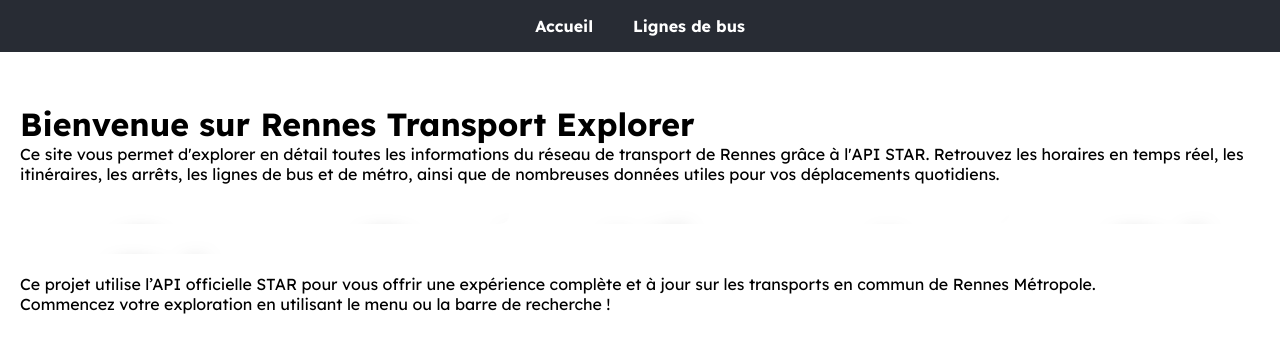
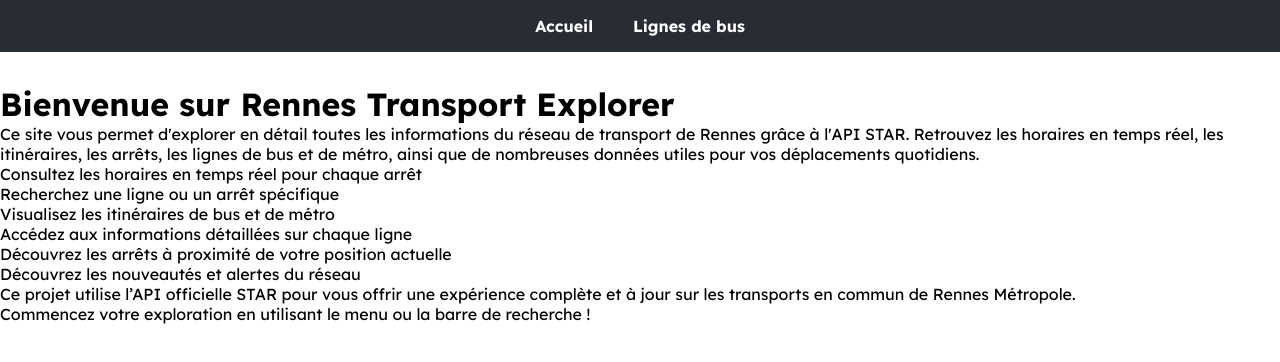
Before and after one commit to Singuila01/start_api_react, a React (Create React App) app: page / in a window 1280 px wide. Shown: the top 362 px of the page. Built offline with nearby package versions, Linux system fonts and the light colour scheme; a web font is replaced by a local one.

Commit message:
Stylisation en CSS

```diff
--- a/src/styles.css
+++ b/src/styles.css
@@ -6,32 +6,65 @@
     font-family: "Lexend Deca", sans-serif;
 }
 
+select option span{
+    font-weight: 900;
+}
+
+header {
+    background: #282c34;
+    color: #fff;
+    padding: 15px 0;
+    margin: 0 0 30px;
+    text-align: center;
+}
+header a{
+    color: #fff;
+    text-decoration: none;
+    margin: 0 20px;
+    font-weight: bold;
+}
+
 .container{
     width: 100%;
-    max-width: 1650px;
     margin: 0 auto;
-    padding: 20px;
     box-sizing: border-box;
 }
-.container ul{
+
+.container .presentation, .container .description{
+    max-width: 1280px;
+    width: 100%;
+    margin: 0 auto;
+    padding: 0 20px;
+}
+.container .presentation h1{
+    text-align: center;
+    font-size: 40px;
+    font-weight: 900;
+    letter-spacing: 1.5px;
+    font-variant-caps: petite-caps;
+}
+
+.container .list ul{
     display: grid;
-    grid-template-columns: repeat(5, minmax(200px, 1fr));
-    gap: 10px;
+    grid-template-columns: repeat(3, minmax(200px, 1fr));
     margin: 0 auto;
-    padding: 20px 0;
+    padding: 40px 0;
+    margin: 40px 0;
     box-sizing: border-box;
     list-style: none;
+    text-align: center;
+    background: #696969;
+    border-radius: 20px;
 }
-.container ul li{
-    position: relative;
-    inset: 0;
-    z-index: 1;
-    padding: 10px;
+.container .list ul li{
+    padding: 120px 10px;
     border-radius: 10px;
     box-sizing: border-box;
     overflow: hidden;
+    /* background: #696969; */
 }
-.container ul li::after{
+
+/* .container ul li::after{
     content: '';
     position: absolute;
     z-index: 1;
@@ -45,14 +78,18 @@
 }
 .container ul li:hover::after{
     opacity: 1;
-}
-.container ul li p{
+} */
+/* .container ul li p{
     position: absolute;
     z-index: 21;
     font-size: 80px;
     filter: drop-shadow(0px 0px 10px rgba(0, 0, 0, 0.5));
     padding: 0 80px;
     color: #000;
+} */
+
+.metro ul{
+    list-style-type: none;
 }
 
 .bus-lines{
@@ -100,3 +137,20 @@
     transform: initial;
     opacity: 1;
 }
+
+
+
+/* RESPONSIVE */
+@media screen and (max-width: 1024px) {
+    .container .list ul{
+        grid-template-columns: repeat(2, minmax(200px, 1fr));
+    }
+}
+@media screen and (max-width: 768px) {
+
+}
+@media screen and (max-width: 425px) {
+    .container .list ul{
+        grid-template-columns: repeat(1, minmax(200px, 1fr));
+    }
+}
```
